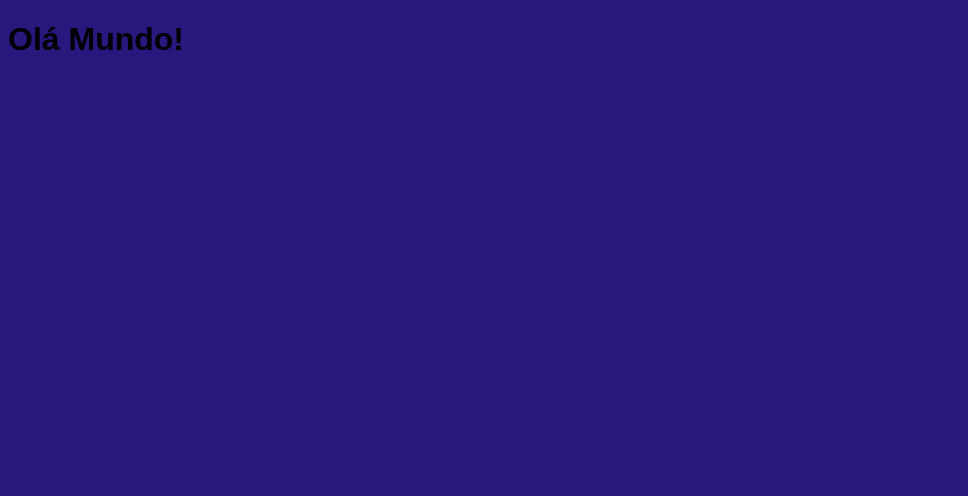
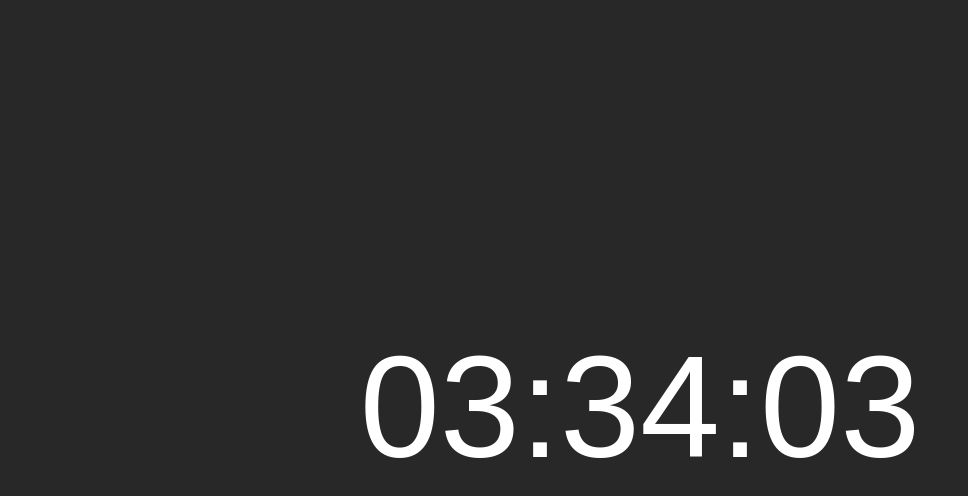
Before and after one commit to GabrielSombra2234/Front-end-Portfolio, a plain HTML site: page Assets/Relógio Digital/index.html in a window 1280 px wide. Shown: the whole page, without its empty margins (0-968 px from the left). Drawn offline with Linux system fonts and the light colour scheme.

Commit message:
Projeto do Relógio Digital pronto!

```diff
--- /dev/null
+++ b/Assets/Relógio Digital/css/style.css
@@ -0,0 +1,20 @@
+*{
+    font-family: "ubuntu", sans-serif;
+}
+
+html, body{
+    height: 100%;
+}
+
+body{
+    display: flex;
+    align-items: center;
+    justify-content: center;
+    background-color: #282828;
+}
+
+h1{
+    color: #ffffff;
+    font-size: 144px;
+    font-weight: 300;
+}
--- a/Assets/Relógio Digital/index.html
+++ b/Assets/Relógio Digital/index.html
@@ -1,13 +1,14 @@
 <!DOCTYPE html>
 <html lang="pt-br">
-  <head>
-    <meta charset="UTF-8" />
-    <meta http-equiv="X-UA-Compatible" content="IE=edge" />
-    <meta name="viewport" content="width=device-width, initial-scale=1.0" />
-    <link rel="stylesheet" href="style.css">
+<head>
+    <meta charset="UTF-8">
+    <meta http-equiv="X-UA-Compatible" content="IE=edge">
+    <meta name="viewport" content="width=device-width, initial-scale=1.0">
+    <link rel="stylesheet" href="css/style.css">
     <title>Relógio Digital</title>
-  </head>
-  <body>
-    <h1>Olá Mundo!</h1>
-  </body>
+</head>
+<body>
+    <h1></h1>
+    <script src="relogioDigital.js"></script>
+</body>
 </html>
--- a/Assets/Relógio Digital/relogioDigital.js
+++ b/Assets/Relógio Digital/relogioDigital.js
@@ -0,0 +1,18 @@
+const currentTime = () => {
+    const el = document.querySelector("h1");
+
+    let date = new Date();
+    let hh = date.getHours();
+    let mm = date.getMinutes();
+    let ss = date.getSeconds();
+
+    hh = hh < 10 ? `0${hh}` : hh;
+    mm = mm < 10 ? `0${mm}` : mm;
+    ss = ss < 10 ? `0${ss}` : ss;
+
+    let time = `${hh}:${mm}:${ss}`;
+    el.innerText = time;
+};
+
+currentTime();
+setInterval(currentTime, 1000);
--- a/Assets/Relógio Digital/style.css
+++ /dev/null
@@ -1,4 +0,0 @@
-*{
-    font-family: "Ubuntu", sans-serif;
-    background-color: #27187E;
-}
```
